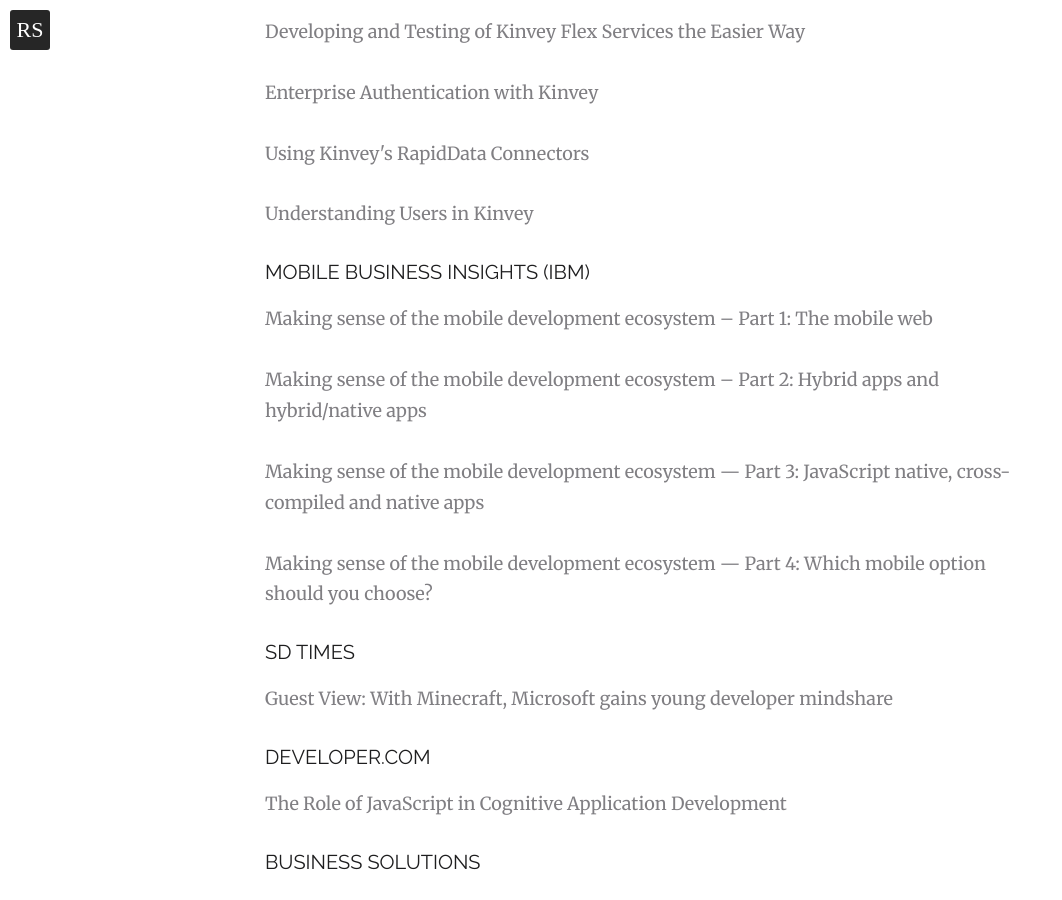
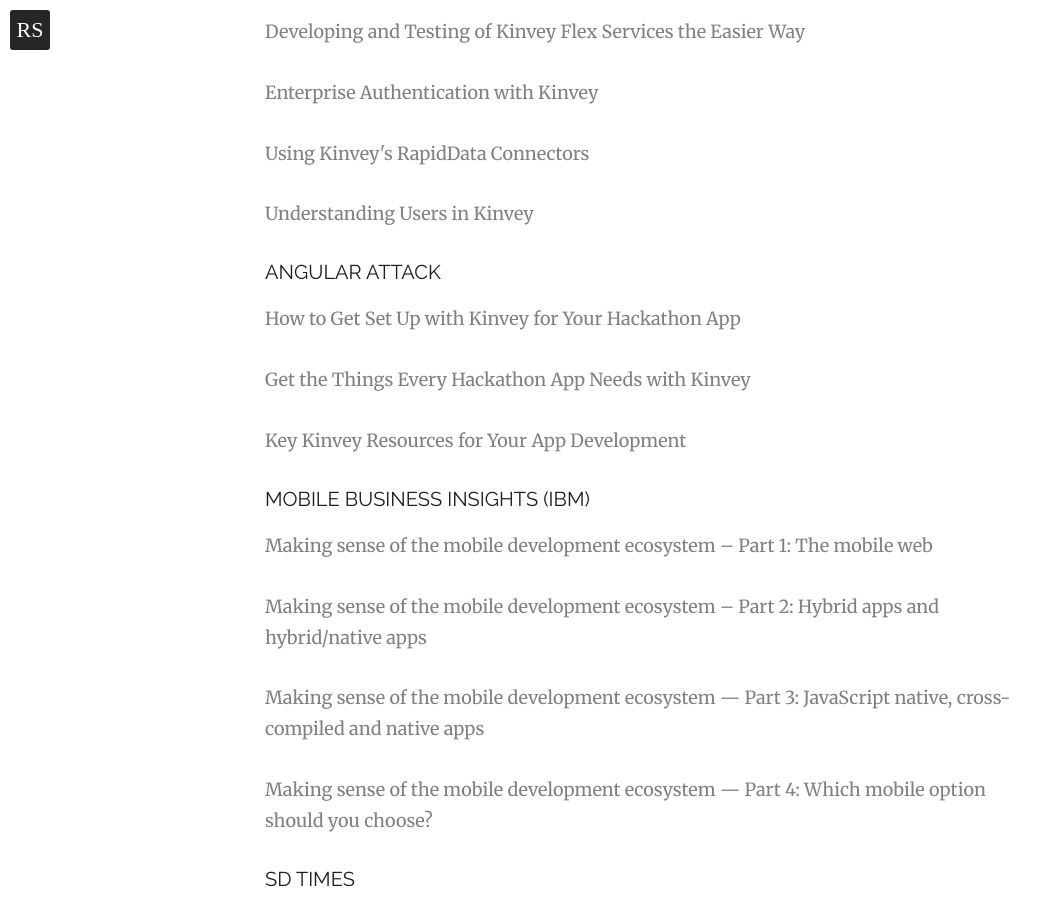
Before and after one commit to remotesynth/remotesynth.github.io, a Jekyll site: the page built from publications/index.html, in a window 1280 px wide and 900 px high, scrolled down 2511 px. Shown: the whole window, without its empty margins (0-1062 px from the left). Built offline with Jekyll 4.4.1, drawn with Linux system fonts in a browser that asks for light colours.

Commit message:
minor changes

```diff
--- a/_data/presentations.yaml
+++ b/_data/presentations.yaml
@@ -1,3 +1,6 @@
+-   name: "June 2018"
+    presentations:
+      - "O'Reilly Fluent - Developers Need to Start Paying Attention to Licenses"
 -   name: "October 2017"
     presentations:
       - "Tech Talks Orlando - Developers Need to Start Paying Attention to Licenses"
--- a/_data/publications.yaml
+++ b/_data/publications.yaml
@@ -69,6 +69,14 @@
         URL: "https://www.kinvey.com/using-kinveys-rapiddata-connectors/"
       - title: "Understanding Users in Kinvey"
         URL: "https://www.kinvey.com/understanding-users-kinvey/"
+-   name: "Angular Attack"
+    articles:
+      - title: "How to Get Set Up with Kinvey for Your Hackathon App"
+        URL: "https://www.angularattack.com/blog/kinvey-set-up"
+      - title: "Get the Things Every Hackathon App Needs with Kinvey"
+        URL: "https://www.angularattack.com/blog/kinvey"
+      - title: "Key Kinvey Resources for Your App Development"
+        URL: "https://www.angularattack.com/blog/kinvey-resources"
 -   name: "Mobile Business Insights (IBM)"
     articles:
       -
```
